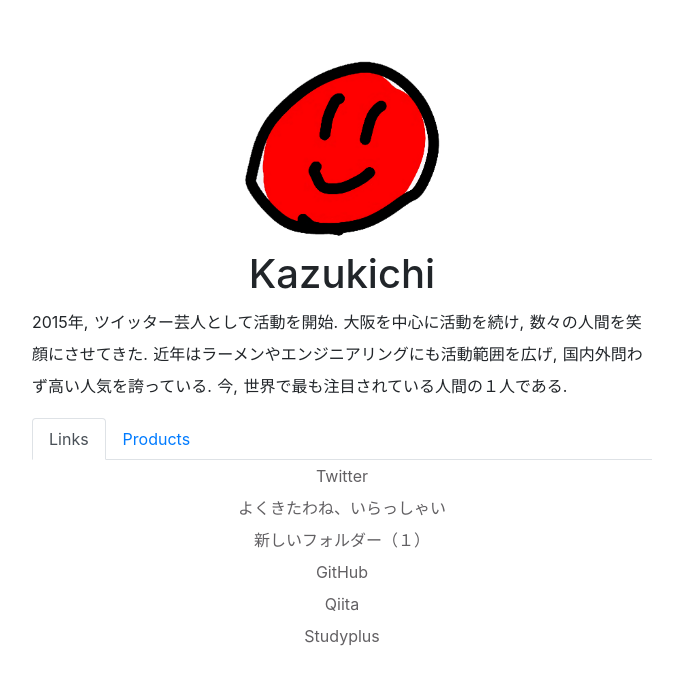
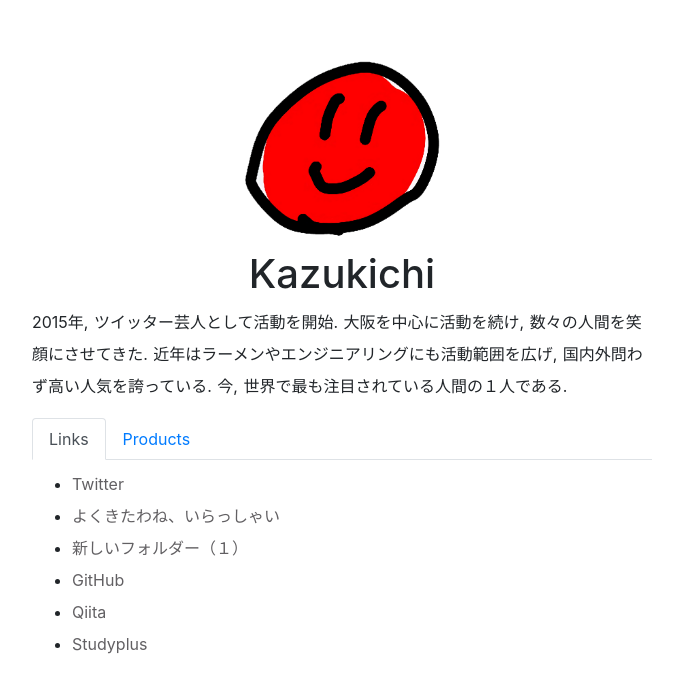
Before and after one commit to tyokinuhata/tyokinuhata.github.io, a Nuxt app: page / in a window 1280 px wide. Shown: the top 692 px of the page, without its empty margins (298-981 px from the left). Built offline with nearby package versions, Linux system fonts and the light colour scheme.

Commit message:
タブコンテンツ スタイル修正

```diff
--- a/pages/index.vue
+++ b/pages/index.vue
@@ -6,7 +6,7 @@
     p.bio 2015年, ツイッター芸人として活動を開始. 大阪を中心に活動を続け, 数々の人間を笑顔にさせてきた. 近年はラーメンやエンジニアリングにも活動範囲を広げ, 国内外問わず高い人気を誇っている. 今, 世界で最も注目されている人間の１人である.
     b-tabs
       b-tab(title='Links', active='')
-        ul.links
+        ul.links.mt-2
           li.link
             a.anchor(href='https://twitter.com/h_tyokinuhata', target='_blank') Twitter
           li.link
@@ -20,7 +20,7 @@
           li.link
             a.anchor(href='https://studyplus.jp/users/h_tyokinuhata', target='_blank') Studyplus
       b-tab(title='Products')
-        ul.links
+        ul.links.mt-2
           li.link
             a.anchor(href='https://tyokinuhata.github.io/zakkuri-bra/', target='_blank') ざっくりBRA
           li.link
@@ -78,10 +78,7 @@ export default {
   }
 
   .links {
-    list-style: none;
     line-height: 2em;
-    padding: 0;
-    text-align: center;
   }
 
   .anchor {
```
